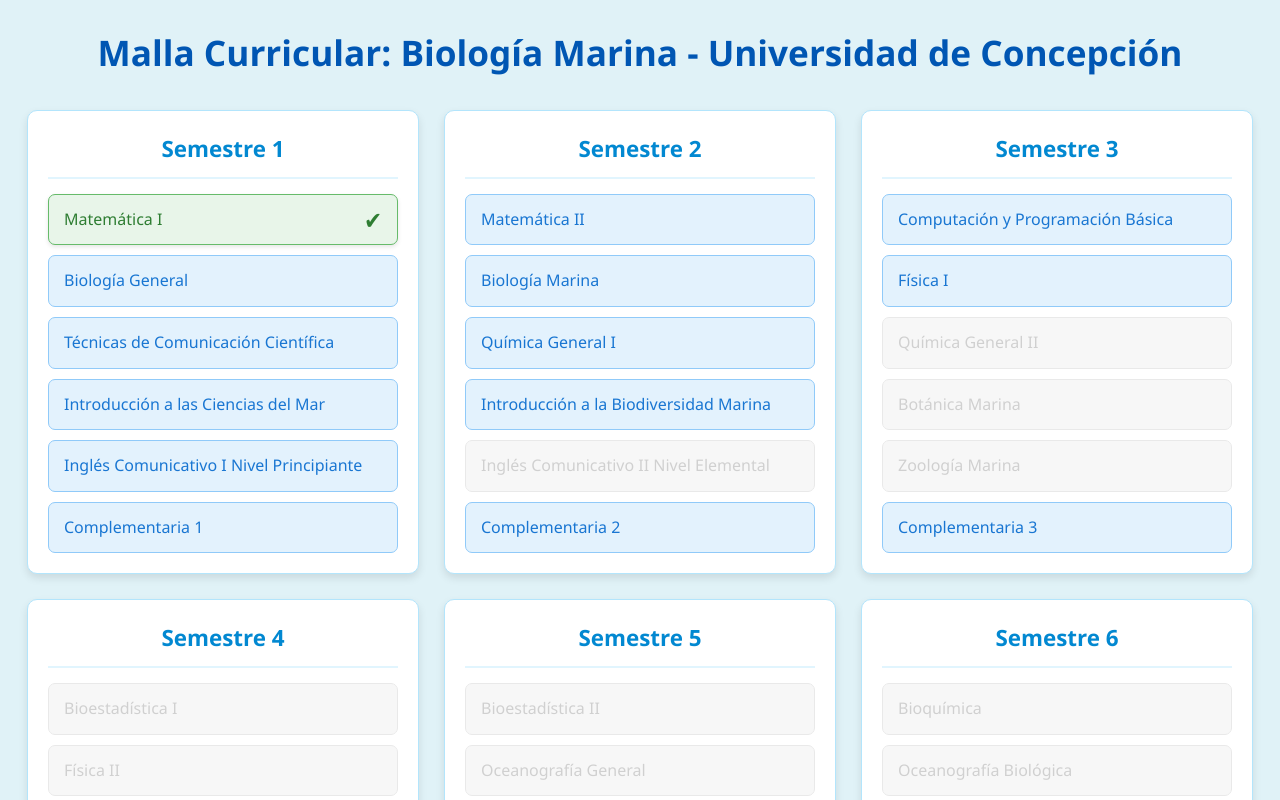
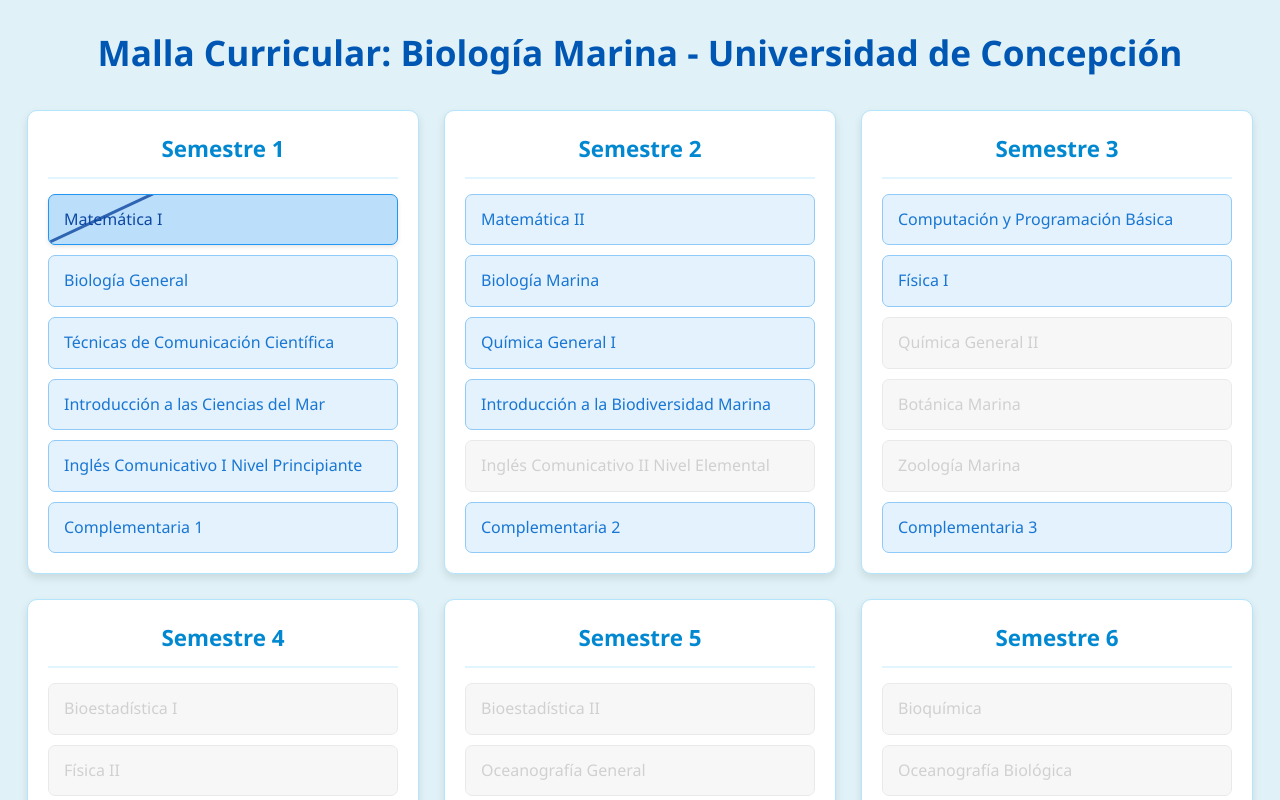
Before and after one commit to Shofismml/MallaBIMAUdeC, a plain HTML site: page index.html in a window 1280 px wide. Both pictures are taken after a click on the element "Matemática I". Shown: the top 800 px of the page. Drawn offline with Linux system fonts and the light colour scheme.

Commit message:
Update style.css

```diff
--- a/style.css
+++ b/style.css
@@ -57,6 +57,7 @@ h1 {
     display: flex;
     align-items: center;
     justify-content: space-between;
+    overflow: hidden; /* Muy importante para que la línea no se salga */
 }
 
 .asignatura:last-child {
@@ -82,21 +83,31 @@ h1 {
 
 /* Estilo para asignaturas completadas */
 .asignatura.completed {
-    background-color: #e8f5e9; /* Verde muy claro */
-    border-color: #66bb6a; /* Borde verde */
-    color: #2e7d32; /* Texto verde oscuro */
+    background-color: #bbdefb; /* Azul un poco más oscuro, como pediste */
+    border-color: #2196f3; /* Borde azul más intenso */
+    color: #0d47a1; /* Texto azul oscuro */
     cursor: default;
     box-shadow: 0 2px 4px rgba(0,0,0,0.1);
+    position: relative; /* Necesario para la línea ::before */
 }
 
-/* La "X" cuando una asignatura está completada */
-.asignatura.completed::after {
-    content: '✔'; /* Un checkmark es más amigable que una X */
-    font-size: 1.5em;
-    color: #2e7d32;
-    margin-left: 10px;
-    line-height: 1; /* Para alinear verticalmente */
+/* La línea diagonal */
+.asignatura.completed::before {
+    content: '';
+    position: absolute;
+    bottom: 0; /* Empieza desde abajo */
+    left: 0;
+    width: 100%;
+    height: 3px; /* Grosor de la línea */
+    background-color: #0d47a1; /* El color de la línea, un azul muy oscuro */
+    transform-origin: bottom left; /* Punto de origen para la rotación */
+    transform: rotate(-25deg) translateX(-20%); /* Rotación y ajuste de posición */
+    /* Ajusta el grado de rotación (-25deg) y el translateX (-20%)
+       para que la línea cruce el recuadro como desees.
+       Experimenta con estos valores. */
+    opacity: 0.8;
 }
+
 
 /* Media Queries para pantallas más pequeñas */
 @media (max-width: 768px) {
```
